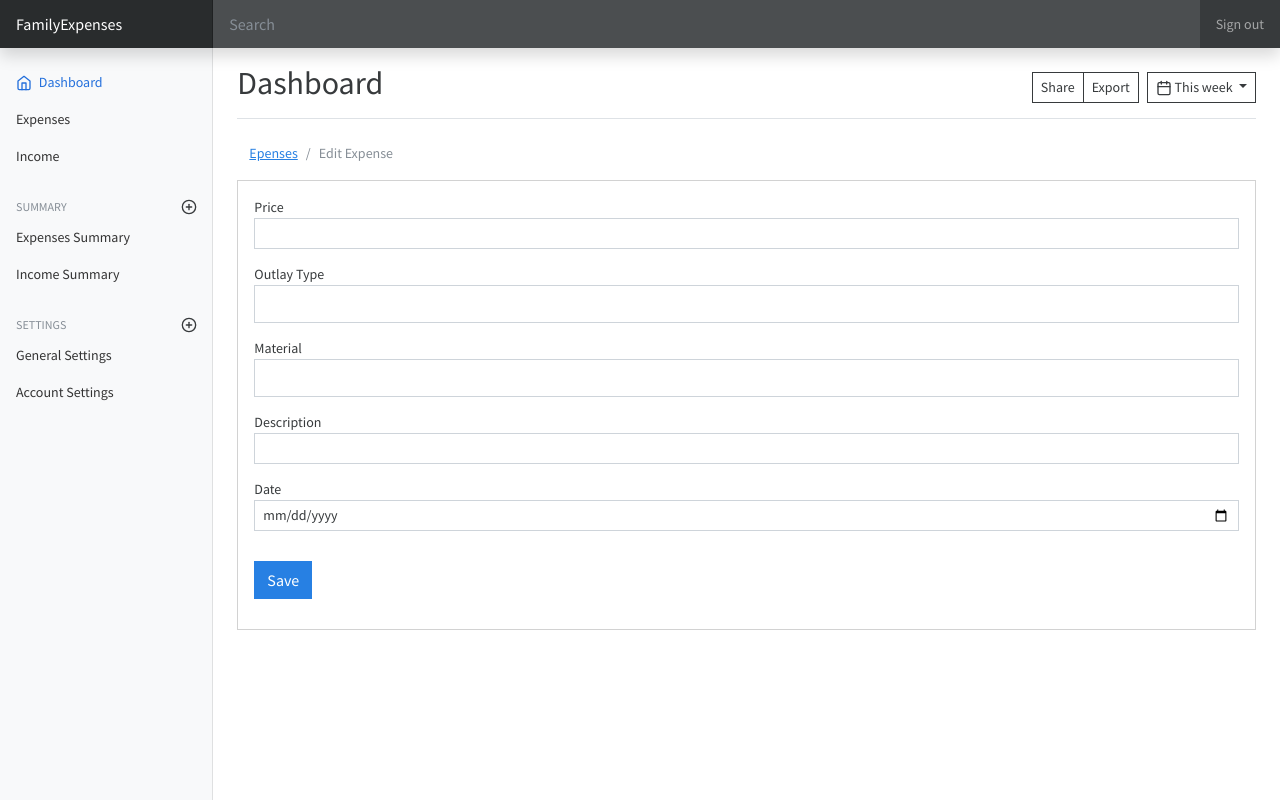
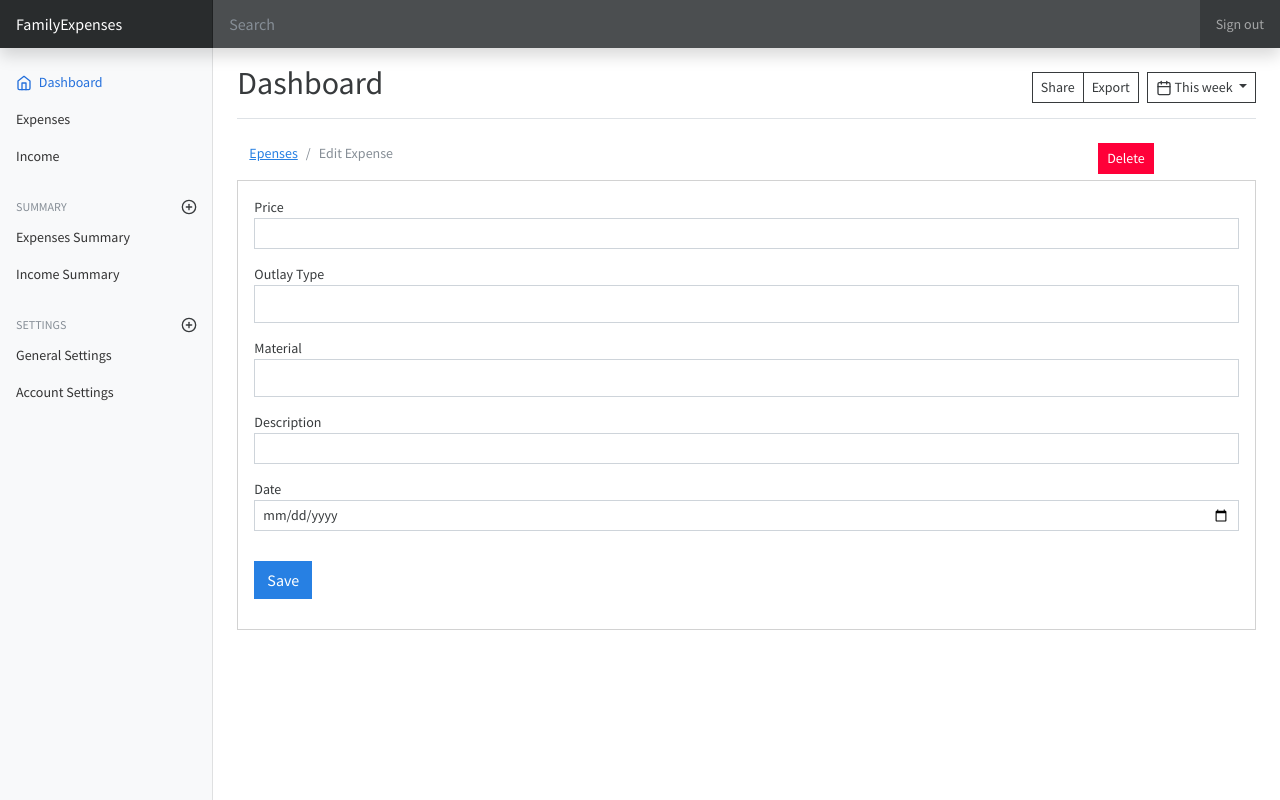
Before and after one commit to Mouiad-JRA/FamilyExpenses, a Django app: template templates/expenses/edit_expense.html in a window 1280 px wide. Run offline with Django 4.2, Linux system fonts and the light colour scheme; the template is opened without the code that fills it, so the values that code supplies are empty; some libraries are stand-ins or nearby versions.

Commit message:
feat: add outlay delete ep

```diff
--- a/FamilyExpenses/urls.py
+++ b/FamilyExpenses/urls.py
@@ -5,7 +5,7 @@ from django.urls import path, include
 
 urlpatterns = [
 
-    path('home', include('expense.urls')),
+    path('home/', include('expense.urls')),
     path('accounts/', include('accounts.urls')),
     path('preferences/', include('userperferences.urls')),
     path('admin/', admin.site.urls),
--- a/expense/urls.py
+++ b/expense/urls.py
@@ -1,11 +1,12 @@
 
 from django.urls import path
 
-from expense.views import index, add_expense, expense_edit
+from expense.views import index, add_expense, expense_edit, delete_expense
 
 app_name = "expenses-dash"
 urlpatterns = [
     path('', index, name='expenses'),
     path('add-expense/', add_expense, name='add_expense'),
     path('edit-expense/<int:id>', expense_edit, name='edit'),
+    path('delete-expense/<int:id>', delete_expense, name='delete'),
 ]
--- a/templates/expenses/edit_expense.html
+++ b/templates/expenses/edit_expense.html
@@ -8,7 +8,9 @@
 
 {% block content  %}
 <div class="container mt-4">
-<nav aria-label="breadcrumb">
+<div class="row">
+    <div class="col-md-10">
+        <nav aria-label="breadcrumb">
     <ol class="breadcrumb">
         <li class="breadcrumb-item">
             <a href="{% url 'expenses-dash:expenses' %}">{% trans 'Epenses' %}</a>
@@ -18,7 +20,15 @@
         </li>
     </ol>
 </nav>
+    </div>
+        <div class="col-md-2">
+                     <a href="{% url "expenses-dash:delete" expense.id %}" class="btn btn-danger btn-sm">
+             {% trans "Delete" %}</a>
+    </div>
 </div>
+
+</div>
+
 <div class="card">
   <div class="card-body">
     <form action="{% url "expenses-dash:edit" expense.id %}" method="post">
--- a/templates/expenses/index.html
+++ b/templates/expenses/index.html
@@ -38,7 +38,8 @@
            <th>{% trans "Material" %}</th>
            <th>{% trans "Description" %}</th>
             <th>{% trans "Date" %}</th>
-            <th>{% trans "Date" %}</th>
+            <th>{% trans "Delete" %}</th>
+            <th>{% trans "Edit" %}</th>
 
         </tr>
         </thead>
@@ -60,6 +61,8 @@
             <td>
                 {{ outlay.date }}
             </td>
+                     <th><a href="{% url "expenses-dash:delete" outlay.id %}" class="btn btn-danger btn-sm">
+             {% trans "Delete" %}</a> </th>
          <th><a href="{% url "expenses-dash:edit" outlay.id %}" class="btn btn-secondary btn-sm">
              {% trans "Edit" %}</a> </th>
 
```
Also changed, not shown: expense/views.py (+8 -1 lines).
